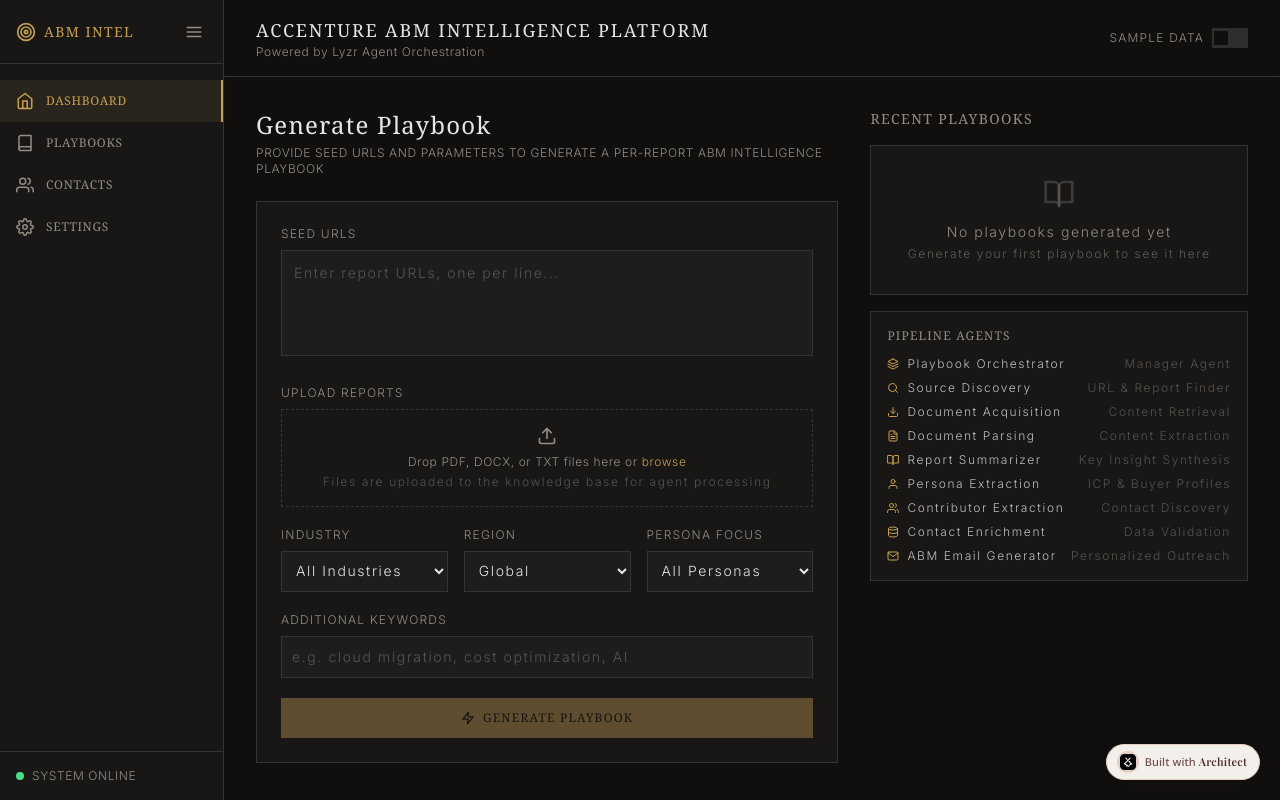
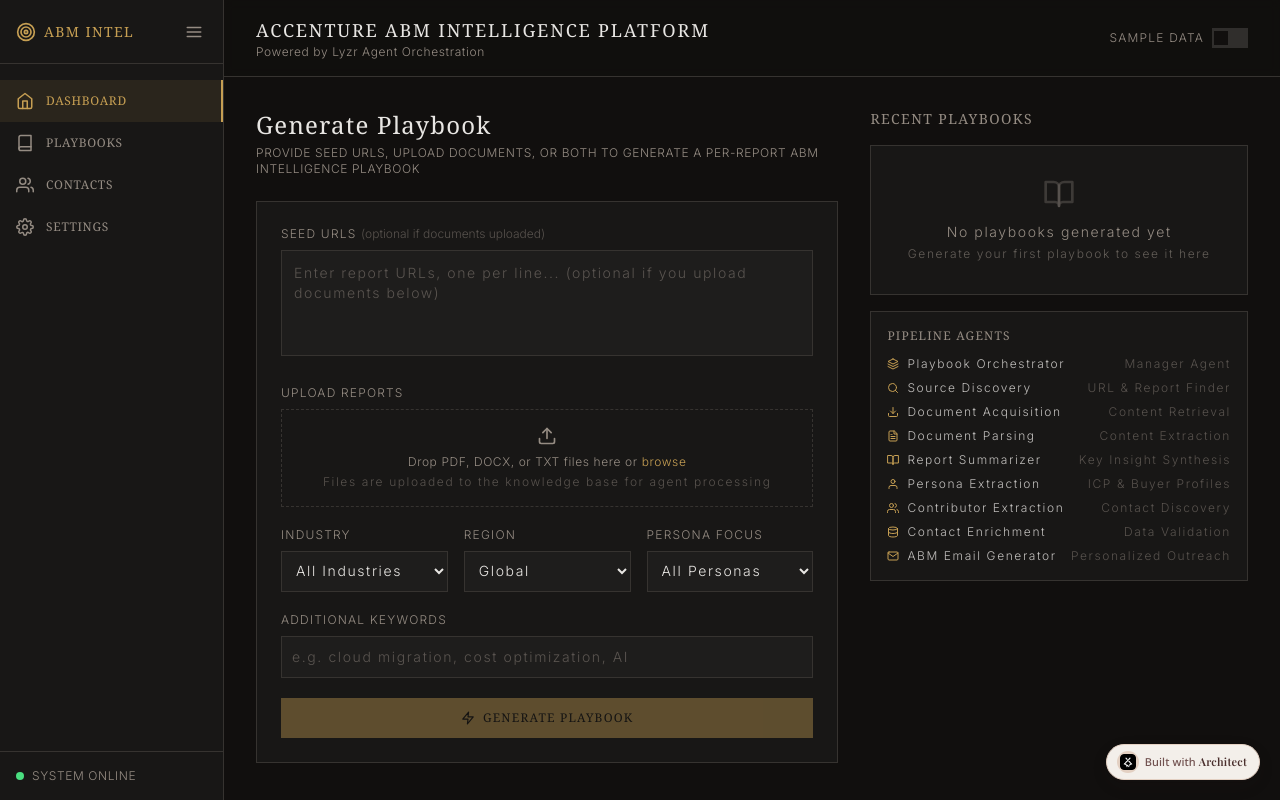
Before and after one commit to Lyzr-Apps/accenture-icp-powerful-port-9uu3, a Next.js app: page / in a window 1280 px wide. Built offline with nearby package versions, Linux system fonts and the light colour scheme.

Commit message:
feat: enabled document upload for playbook generation without URLs and improved contributor extraction accuracy

```diff
--- a/app/page.tsx
+++ b/app/page.tsx
@@ -1122,7 +1122,7 @@
 
 // ─── Dashboard Screen ────────────────────────────────────────────────────────
 function DashboardScreen({ onGenerate, isGenerating, currentStep, stepTimes, savedPlaybooks, setActiveSection, setCurrentPlaybook, onDeletePlaybook, showSample, errorMsg }: {
-  onGenerate: (urls: string, industry: string, region: string, persona: string, keywords: string) => void
+  onGenerate: (urls: string, industry: string, region: string, persona: string, keywords: string, uploadedDocNames: string[]) => void
   isGenerating: boolean
   currentStep: number
   stepTimes: number[]
@@ -1195,16 +1195,16 @@
       <div className="lg:col-span-3 space-y-6">
         <div>
           <h2 className="font-serif text-2xl tracking-wider mb-1">Generate Playbook</h2>
-          <p className="text-muted-foreground text-xs tracking-wider uppercase">Provide seed URLs and parameters to generate a per-report ABM intelligence playbook</p>
+          <p className="text-muted-foreground text-xs tracking-wider uppercase">Provide seed URLs, upload documents, or both to generate a per-report ABM intelligence playbook</p>
         </div>
 
         <div className="bg-card border border-border p-6 space-y-5">
           <div>
-            <label className="block text-xs tracking-widest uppercase text-muted-foreground mb-2">Seed URLs</label>
+            <label className="block text-xs tracking-widest uppercase text-muted-foreground mb-2">Seed URLs <span className="normal-case tracking-normal text-muted-foreground/50">(optional if documents uploaded)</span></label>
             <textarea
               value={urls}
               onChange={(e) => setUrls(e.target.value)}
-              placeholder="Enter report URLs, one per line..."
+              placeholder="Enter report URLs, one per line... (optional if you upload documents below)"
               rows={4}
               className="w-full bg-secondary/50 border border-border text-foreground text-sm p-3 focus:outline-none focus:border-primary transition-colors resize-none placeholder:text-muted-foreground/50"
             />
@@ -1320,8 +1320,11 @@
           </div>
 
           <button
-            onClick={() => onGenerate(urls, industry, region, persona, keywords)}
-            disabled={isGenerating || !urls.trim()}
+            onClick={() => {
+              const trainedDocs = uploadedFiles.filter(f => f.status === 'trained').map(f => f.name)
+              onGenerate(urls, industry, region, persona, keywords, trainedDocs)
+            }}
+            disabled={isGenerating || (!urls.trim() && uploadedFiles.filter(f => f.status === 'trained').length === 0)}
             className="w-full bg-primary text-primary-foreground py-3 text-xs tracking-widest uppercase font-serif hover:opacity-90 transition-opacity disabled:opacity-40 disabled:cursor-not-allowed flex items-center justify-center gap-2"
           >
             {isGenerating ? (
@@ -2680,8 +2683,10 @@
     }
   }, [showSample]) // eslint-disable-line react-hooks/exhaustive-deps
 
-  const handleGenerate = useCallback(async (urls: string, industry: string, region: string, persona: string, keywords: string) => {
-    if (!urls.trim()) return
+  const handleGenerate = useCallback(async (urls: string, industry: string, region: string, persona: string, keywords: string, uploadedDocNames: string[] = []) => {
+    const hasUrls = urls.trim().length > 0
+    const hasDocs = uploadedDocNames.length > 0
+    if (!hasUrls && !hasDocs) return
 
     setIsGenerating(true)
     setErrorMsg('')
@@ -2704,12 +2709,32 @@
     }, 10000)
 
     try {
-      const message = `Generate ABM intelligence playbook. Process ALL reports from the knowledge base. Return JSON only.
-
-Seed URLs: ${urls}
+      // Build source context depending on what the user provided
+      let sourceContext = ''
+      if (hasUrls && hasDocs) {
+        sourceContext = `Seed URLs: ${urls}\nUploaded Documents in Knowledge Base: ${uploadedDocNames.join(', ')}\nProcess BOTH the seed URLs AND all uploaded documents from the knowledge base.`
+      } else if (hasUrls) {
+        sourceContext = `Seed URLs: ${urls}\nAlso process any relevant documents already in the knowledge base.`
+      } else {
+        sourceContext = `Uploaded Documents in Knowledge Base: ${uploadedDocNames.join(', ')}\nNo seed URLs provided. Process ONLY the uploaded documents from the knowledge base. Retrieve and analyze the full content of each uploaded document.`
+      }
+
+      const message = `Generate ABM intelligence playbook. Process ALL reports. Return JSON only.
+
+${sourceContext}
 Filters: Industry=${industry}, Region=${region}, Persona=${persona}${keywords ? `, Keywords=${keywords}` : ''}
 
-For each report: summarize, extract key claims with citations, assign topic tags and industry relevance scores, extract all authors/contributors (including co-authors, editors, research team, advisors), enrich contacts via Apollo for email and LinkedIn.
+CRITICAL INSTRUCTIONS FOR CONTRIBUTOR EXTRACTION:
+- Extract ONLY real people who are explicitly named in each report as authors, co-authors, editors, contributors, research leads, or cited experts.
+- DO NOT invent, guess, or hallucinate contributor names. Every contributor MUST be traceable to a specific mention in the report text.
+- For each contributor, record the exact page or section where their name appears.
+- If a report does not name any contributors, return an empty contributors array for that report rather than guessing.
+- Include ALL contributors mentioned — not just the lead author. Look for acknowledgments sections, contributor pages, research team credits, editorial teams, and cited experts within the report body.
+
+CRITICAL INSTRUCTIONS FOR EXECUTIVE SUMMARIES:
+- Read the ENTIRE document thoroughly, not just the first few pages.
+- Provide deeply insightful executive summaries that capture the full scope of each report's findings, methodology, key data points, frameworks, and strategic recommendations.
+- Executive summaries should be 3-5 paragraphs covering: core thesis, key findings with data, methodology/framework used, strategic implications, and actionable takeaways.
 
 Return the complete JSON with report_playbooks (one per report), personas, icp_summary, enriched_contacts, email_sequences, and quality_gates. Process as many reports as possible. A partial result with real data is required — never return text explanations.`
 
```
